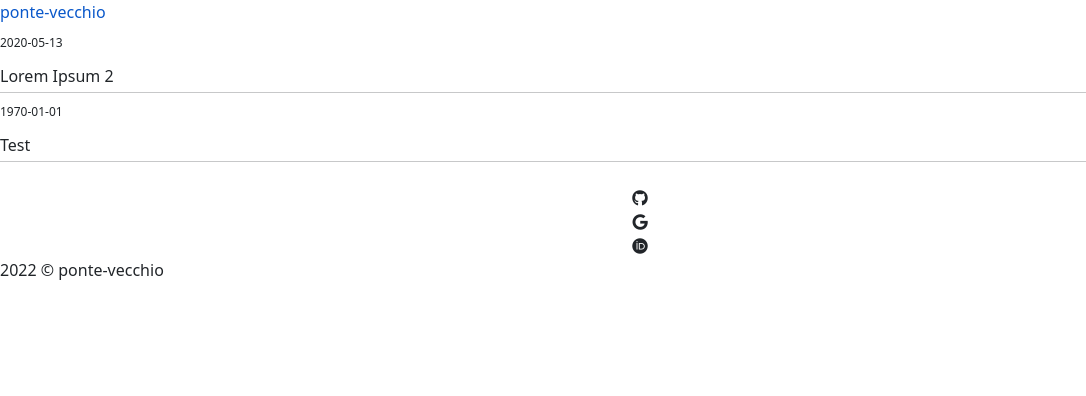
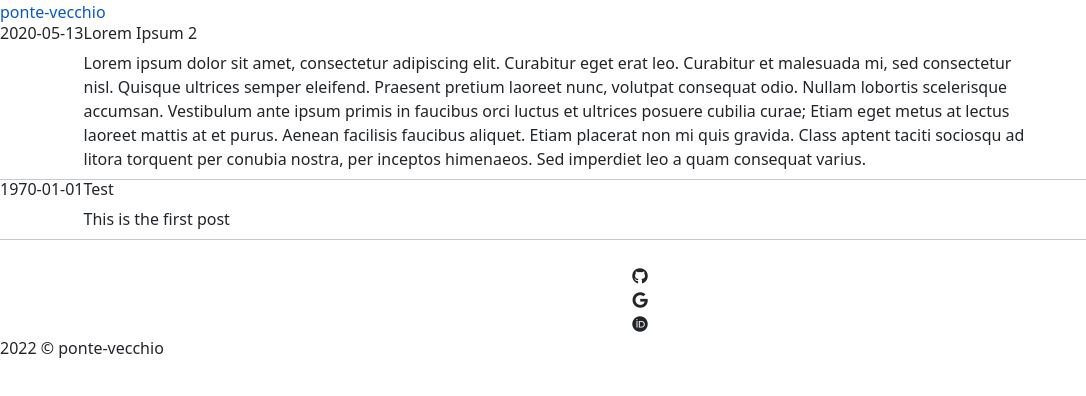
Before and after one commit to ponte-vecchio/blog, a Next.js app: page / in a window 1280 px wide. Shown: the top 396 px of the page, without its empty margins (0-1086 px from the left). Built offline with nearby package versions, Linux system fonts and the light colour scheme.

Commit message:
add author and tag fields
Signed-off-by: ponte-vecchio <zkogdxdkur@p.monash.edu>

```diff
--- a/src/pages/index.tsx
+++ b/src/pages/index.tsx
@@ -5,7 +5,7 @@ import { getAllPosts } from "src/lib/blog";
 type Props = InferGetStaticPropsType<typeof getStaticProps>;
 
 export const getStaticProps = async () => {
-	const allPosts = getAllPosts(["slug", "title", "date"]);
+	const allPosts = getAllPosts(["slug", "title", "date", "tag", "description", "author"]);
 	return {
 		props: { allPosts },
 	};
@@ -22,34 +22,43 @@ const Index: NextPage<Props> = ({ allPosts }) => {
 				/>
 				{/* use colorwheel.ico */}
 				<link rel="icon" href="/colorwheel.ico"></link>
-				<img src="https://avatars.githubusercontent.com/u/64239070?v=4" alt="avatar" className="w-32 h-32 rounded-full" />
 			</Head>
-			<div className="flex flex-col items-left justify-left mt-16">
+			<div className="flex-col justify-content-center px-auto py-auto mt-10">
 				{allPosts.map((post) => (
-					<div className="my-3 mb-10" key={post.slug} style={{verticalAlign: 'top'}}>
+				<div className="flex-row justify-content-around flex-col mb-10" key={post.slug} style={{verticalAlign: 'top'}}>
 					<a
 						href={"posts/" + post.slug}
 						key={post.slug}
-							className="hover:underline text-green"
+						className="click text-darkmagenta rounded"
 					>
 						<div
-								className="inline-block text-left text-3xl mr-10 font-mono font-normal text-cyan"
-								style={{verticalAlign: 'top'}}
+							className="flex-col justify-content-xl-start align-items-center text-left text-xl mr-auto"
+							style={{verticalAlign: 'bottom'}}
 						>
-								<p className="text-xl font-normal text-cyan">
-									<sub style={{verticalAlign: 'top'}}>{post.date}</sub>
+							<h3 className="text-lg">{post.date}</h3>
+							<text
+								className="bg-zinc text-white rounded mt-2 text-sm"
+							>
+								{post.tag}
+							</text>
+						</div>
+						<div
+							className="w-75 flex-col justify-content-between align-items-stretch font-bold text-3xl mb-1"
+							style={{verticalAlign: 'bottom'}}
+						>
+							<h2>{post.title}</h2>
+							<p
+								className="mt-2 mb-1 ml-auto text-sm text-justify">
+								{post.description}
 							</p>
 						</div>
-							<div
-								className="inline-block text-right text-xl ml-10 mb-1 font-mono font-bold text-fgalt"
-								style={{verticalAlign: 'top'}}
-							>
+						{/* <div className="text-right justify-center font-bold text-sm mb-1">
 							<p>
-									{post.title}
+								{post.tag}
 							</p>
-							</div>
-							<hr className="border-black border-1" />
+						</div> */}
 					</a>
+				<hr className="border-darkmagenta border-1" />
 				</div>
 				))}
 			</div>
```
Lines whose indentation alone changed are shown as unchanged.
